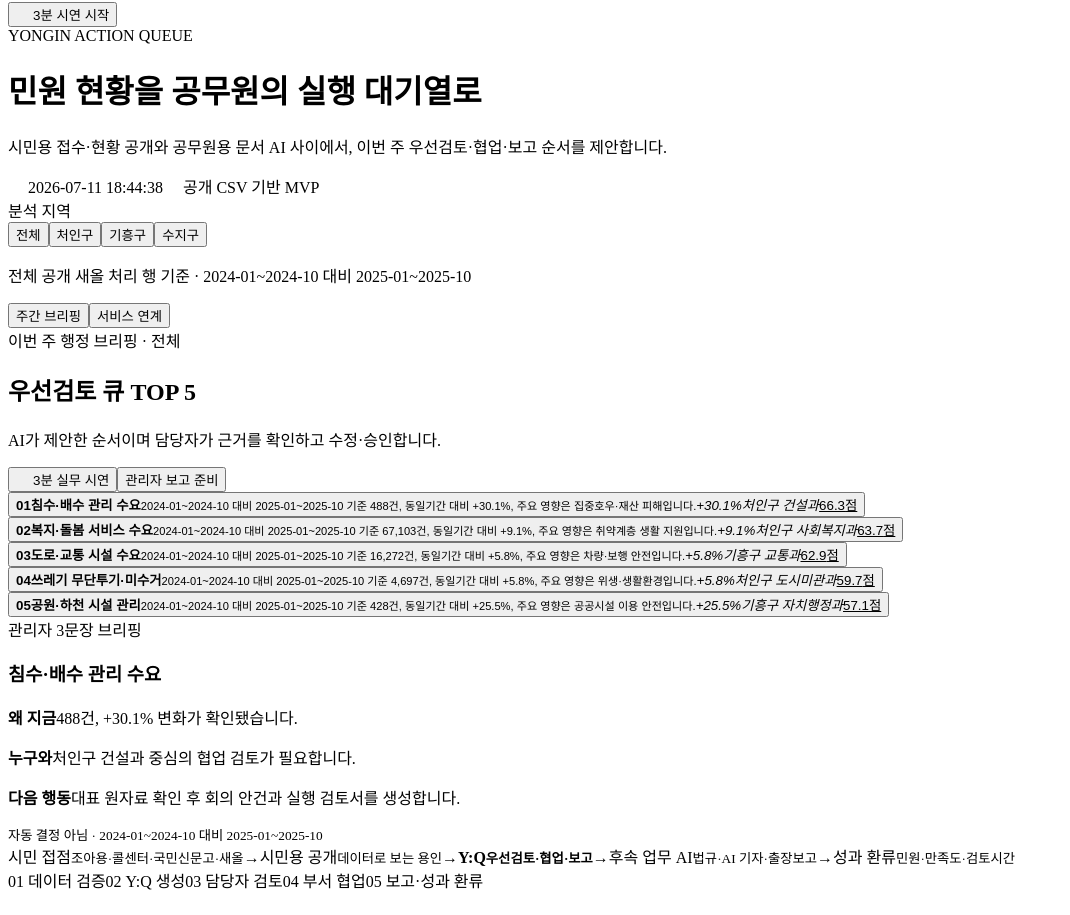
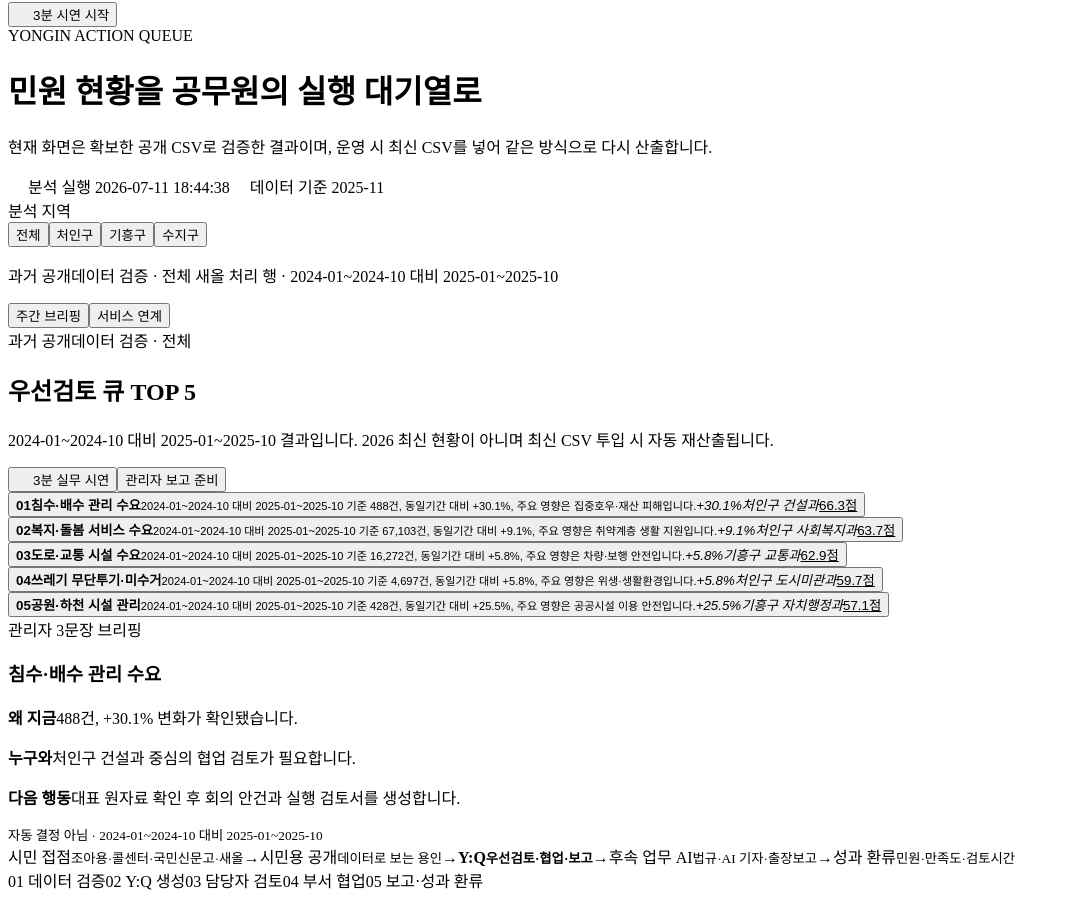
Before and after one commit to dytc880915-commits/y-priority-ai-demo, a React (Vite) app: page / in a window 1280 px wide. Shown: the part 967-1882 px from the top of the page, without its empty margins (0-1070 px from the left). Built offline with nearby package versions, Linux system fonts and the light colour scheme; some icons are missing; the HTML template or start-up script is replaced by a standard one.

Commit message:
Clarify historical data comparison period

```diff
--- a/src/App.tsx
+++ b/src/App.tsx
@@ -639,11 +639,11 @@ export default function App() {
         <div className="source-summary"><span>현재 검증 데이터</span><strong>{formatNumber(data.summary.totalAnalyzedRows)}행</strong><p>두 공개 데이터셋 간 중복 가능</p><button type="button" onClick={nextDemo}><ChartLine /> 3분 시연 {demoIndex < 0 ? '시작' : `${demoIndex + 1}/3`}</button></div>
       </aside>
       <main data-active-page={activeNav}>
-        <header className="topbar"><div><span className="product-kicker">YONGIN ACTION QUEUE</span><h1>민원 현황을 공무원의 실행 대기열로</h1><p>시민용 접수·현황 공개와 공무원용 문서 AI 사이에서, 이번 주 우선검토·협업·보고 순서를 제안합니다.</p></div><div><span><CalendarCheck /> {data.summary.generatedAt}</span><span><Lock /> 공개 CSV 기반 MVP</span></div></header>
-        <div className="context-bar"><div><span>분석 지역</span><div role="group" aria-label="현재 분석 지역">{['전체', ...data.districtAnalysis.map((row) => row.district)].map((district) => <button key={district} type="button" aria-pressed={selectedDistrict === district} onClick={() => setSelectedDistrict(district)}>{district}</button>)}</div></div><p>{selectedDistrict === '전체' ? '전체 공개 새올 처리 행 기준' : `${selectedDistrict}가 처리부서명 또는 민원명에 명시된 행만 사용`} · {data.summary.priorityComparisonPeriod}</p></div>
+        <header className="topbar"><div><span className="product-kicker">YONGIN ACTION QUEUE</span><h1>민원 현황을 공무원의 실행 대기열로</h1><p>현재 화면은 확보한 공개 CSV로 검증한 결과이며, 운영 시 최신 CSV를 넣어 같은 방식으로 다시 산출합니다.</p></div><div><span><CalendarCheck /> 분석 실행 {data.summary.generatedAt}</span><span><Lock /> 데이터 기준 {data.summary.latestCompleteMonth}</span></div></header>
+        <div className="context-bar"><div><span>분석 지역</span><div role="group" aria-label="현재 분석 지역">{['전체', ...data.districtAnalysis.map((row) => row.district)].map((district) => <button key={district} type="button" aria-pressed={selectedDistrict === district} onClick={() => setSelectedDistrict(district)}>{district}</button>)}</div></div><p>과거 공개데이터 검증 · {selectedDistrict === '전체' ? '전체 새올 처리 행' : `${selectedDistrict} 명시 행`} · {data.summary.priorityComparisonPeriod}</p></div>
         <nav className="subpage-tabs" aria-label={`${activeGroup.label} 세부 화면`}>{activeGroup.pages.map((pageId) => { const item = navItems.find((candidate) => candidate.id === pageId); return item ? <button key={item.id} type="button" aria-current={activeNav === item.id ? 'page' : undefined} onClick={() => navigateTo(item.id)}>{item.label}</button> : null })}</nav>
         <section hidden={activeNav !== 'overview'} className="weekly-briefing" aria-labelledby="weekly-briefing-title">
-          <div className="briefing-heading"><div><span>이번 주 행정 브리핑 · {selectedDistrict}</span><h2 id="weekly-briefing-title">우선검토 큐 TOP 5</h2><p>AI가 제안한 순서이며 담당자가 근거를 확인하고 수정·승인합니다.</p></div><div className="briefing-actions"><button type="button" onClick={nextDemo}><ChartLine /> 3분 실무 시연</button><button type="button" className="secondary" onClick={() => navigateTo('report')}>관리자 보고 준비</button></div></div>
+          <div className="briefing-heading"><div><span>과거 공개데이터 검증 · {selectedDistrict}</span><h2 id="weekly-briefing-title">우선검토 큐 TOP 5</h2><p>{data.summary.priorityComparisonPeriod} 결과입니다. 2026 최신 현황이 아니며 최신 CSV 투입 시 자동 재산출됩니다.</p></div><div className="briefing-actions"><button type="button" onClick={nextDemo}><ChartLine /> 3분 실무 시연</button><button type="button" className="secondary" onClick={() => navigateTo('report')}>관리자 보고 준비</button></div></div>
           <div className="briefing-layout">
             <div className="action-queue">{rankedIssues.slice(0, 5).map((issue, index) => <button key={issue.issue} type="button" className={selectedIssue?.issue === issue.issue ? 'selected' : ''} onClick={() => { setSelectedIssueName(issue.issue); navigateTo('detail') }}><b>{String(index + 1).padStart(2, '0')}</b><span><strong>{issue.issue}</strong><small>{issue.rationale}</small></span><em>{formatPercent(issue.growthRate)}</em><i>{issue.dominantDepartment}</i><u>{issue.adjustedScore.toFixed(1)}점</u></button>)}</div>
             <aside className="manager-brief"><span>관리자 3문장 브리핑</span><h3>{rankedIssues[0]?.issue ?? '검토 후보 없음'}</h3><p><b>왜 지금</b>{rankedIssues[0] ? `${formatNumber(rankedIssues[0].currentCount)}건, ${formatPercent(rankedIssues[0].growthRate)} 변화가 확인됐습니다.` : '분석 가능한 후보가 없습니다.'}</p><p><b>누구와</b>{rankedIssues[0]?.dominantDepartment ?? '담당부서 검토 필요'} 중심의 협업 검토가 필요합니다.</p><p><b>다음 행동</b>대표 원자료 확인 후 회의 안건과 실행 검토서를 생성합니다.</p><small>자동 결정 아님 · {data.summary.priorityComparisonPeriod}</small></aside>
```
